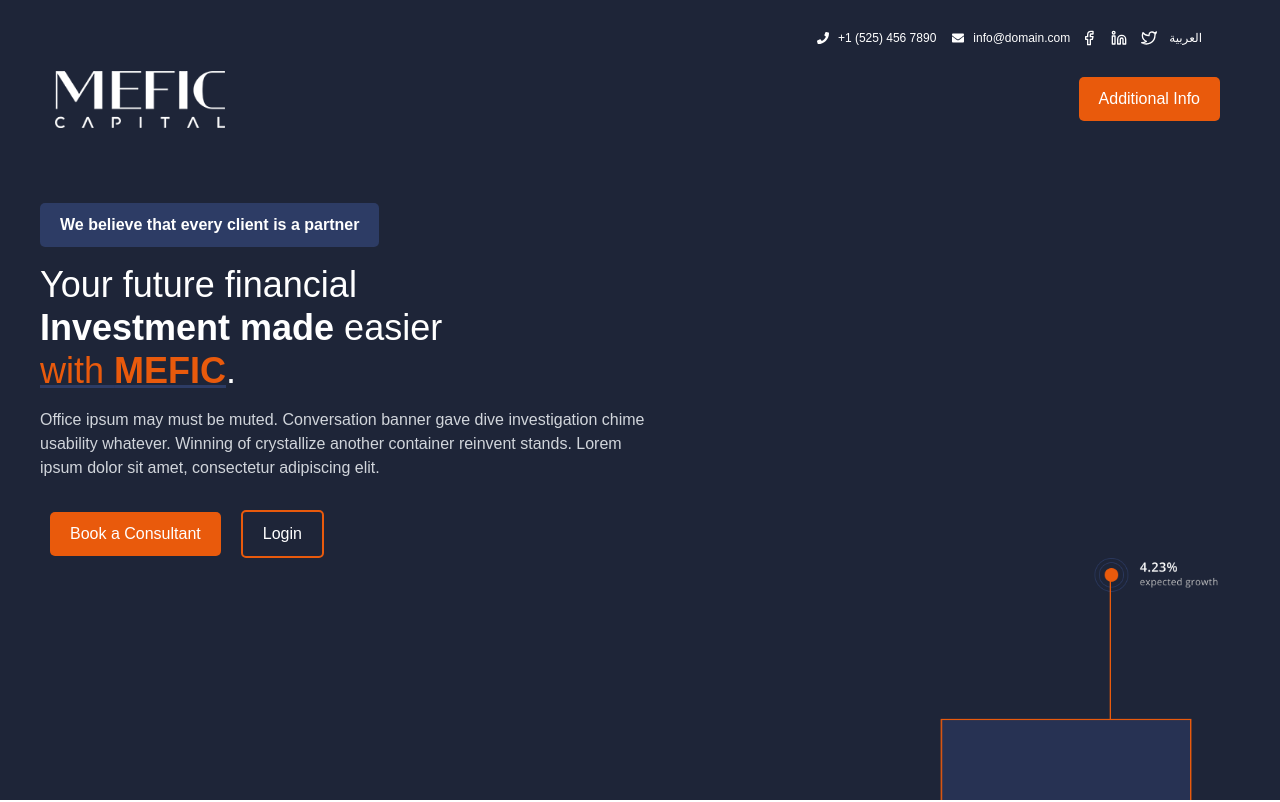
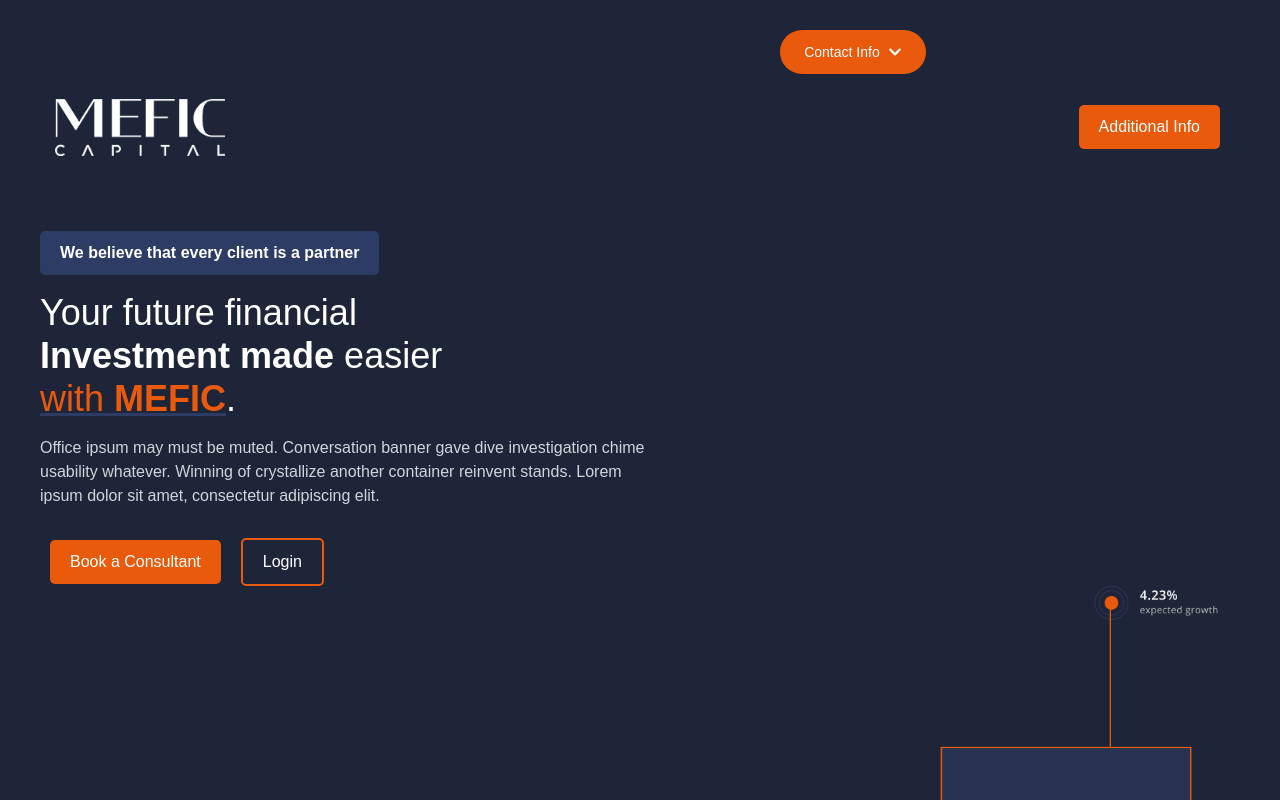
Before and after one commit to mherrafiq/MAFFIC_CAPITAL, a Next.js app: page / in a window 1280 px wide. Shown: the top 802 px of the page. Built offline with nearby package versions, Linux system fonts and the light colour scheme.

Commit message:
first section respinsive new one

```diff
--- a/components/FirstSection.js
+++ b/components/FirstSection.js
@@ -14,7 +14,8 @@
         additionalInfo: false,
         servicesDropdown: false,
         aboutDropdown: false,
-        mediaDropdown: false
+        mediaDropdown: false,
+        contactInfo: false // State for contact info dropdown
     });
 
     const toggleDropdown = (menu) => {
@@ -57,10 +58,21 @@
     return (
         <div className="first-section overflow-x-hidden min-h-screen">
             <nav className="navbar">
+                <div className="contact-info flex justify-center items-center p-2 bg-[#1E2538]">
+                    <div className="flex items-center space-x-1">
+                        {/* Contact Info Button */}
+                        <button
+                            onClick={() => toggleDropdown('contactInfo')}
+                            className="text-sm flex items-center bg-[#E95A0C] hover:bg-[#1B2A4A] py-3 px-6 rounded-full transition text-white"
+                        >
+                            Contact Info
+                            <FaChevronDown className={`ml-2 transition-transform duration-300 ${dropdownOpen.contactInfo ? 'rotate-180' : ''}`} />
+                        </button>
+                    </div>
 
-                {/* contact info set */}
-               <div className="contact-info flex justify-end items-center p-2 bg-[#1E2538]">
-    <div className="flex items-center space-x-2 sm:space-x-4">
+                    {/* Collapsible Contact Info Section */}
+                    <div className={`transition-all duration-300 overflow-hidden ${dropdownOpen.contactInfo ? 'max-h-40' : 'max-h-0'}`}>
+                        <div className="flex items-center space-x-2 p-2 bg-[#2A3649]">
                             <span className="navbar-text text-xs flex items-center whitespace-nowrap">
                                 <FaPhone className="mr-1" /> +1 (525) 456 7890
                             </span>
@@ -68,25 +80,15 @@
                                 <FaEnvelope className="mr-1" /> info@domain.com
                             </span>
                         </div>
-
-    <div className="flex items-center space-x-2 sm:space-x-3 -ml-4">
-        <span className="social-icons flex items-center space-x-1 ml-3">
+                        <div className="flex items-center space-x-2 p-2 bg-[#2A3649]">
+                            <span className="social-icons flex items-center space-x-1">
                                 <FiFacebook className="w-4 h-4" />
                                 <FiLinkedin className="w-4 h-4" />
                                 <FiTwitter className="w-4 h-4" />
                             </span>
-        <span className="navbar-text arabic-text text-xs whitespace-nowrap -ml-2">العربية</span>
                         </div>
                     </div>
-
-
-
-
-
-
-
-
-
+                </div>
 
                 <div className="container-fluid flex justify-center">
                     <a className="navbar-brand" href="#">
@@ -116,8 +118,7 @@
                                         >
                                             Our Services
                                             <FaChevronDown
-                                                className={`ml-2 transition-transform duration-300 ${dropdownOpen.servicesDropdown ? 'rotate-180' : ''
-                                                    }`}
+                                                className={`ml-2 transition-transform duration-300 ${dropdownOpen.servicesDropdown ? 'rotate-180' : ''}`}
                                             />
                                         </button>
                                         {dropdownOpen.servicesDropdown && (
@@ -135,8 +136,7 @@
                                         >
                                             About MEFIC
                                             <FaChevronDown
-                                                className={`ml-2 transition-transform duration-300 ${dropdownOpen.aboutDropdown ? 'rotate-180' : ''
-                                                    }`}
+                                                className={`ml-2 transition-transform duration-300 ${dropdownOpen.aboutDropdown ? 'rotate-180' : ''}`}
                                             />
                                         </button>
                                         {dropdownOpen.aboutDropdown && (
@@ -154,8 +154,7 @@
                                         >
                                             Media Center
                                             <FaChevronDown
-                                                className={`ml-2 transition-transform duration-300 ${dropdownOpen.mediaDropdown ? 'rotate-180' : ''
-                                                    }`}
+                                                className={`ml-2 transition-transform duration-300 ${dropdownOpen.mediaDropdown ? 'rotate-180' : ''}`}
                                             />
                                         </button>
                                         {dropdownOpen.mediaDropdown && (
```
Lines whose indentation alone changed are shown as unchanged.
